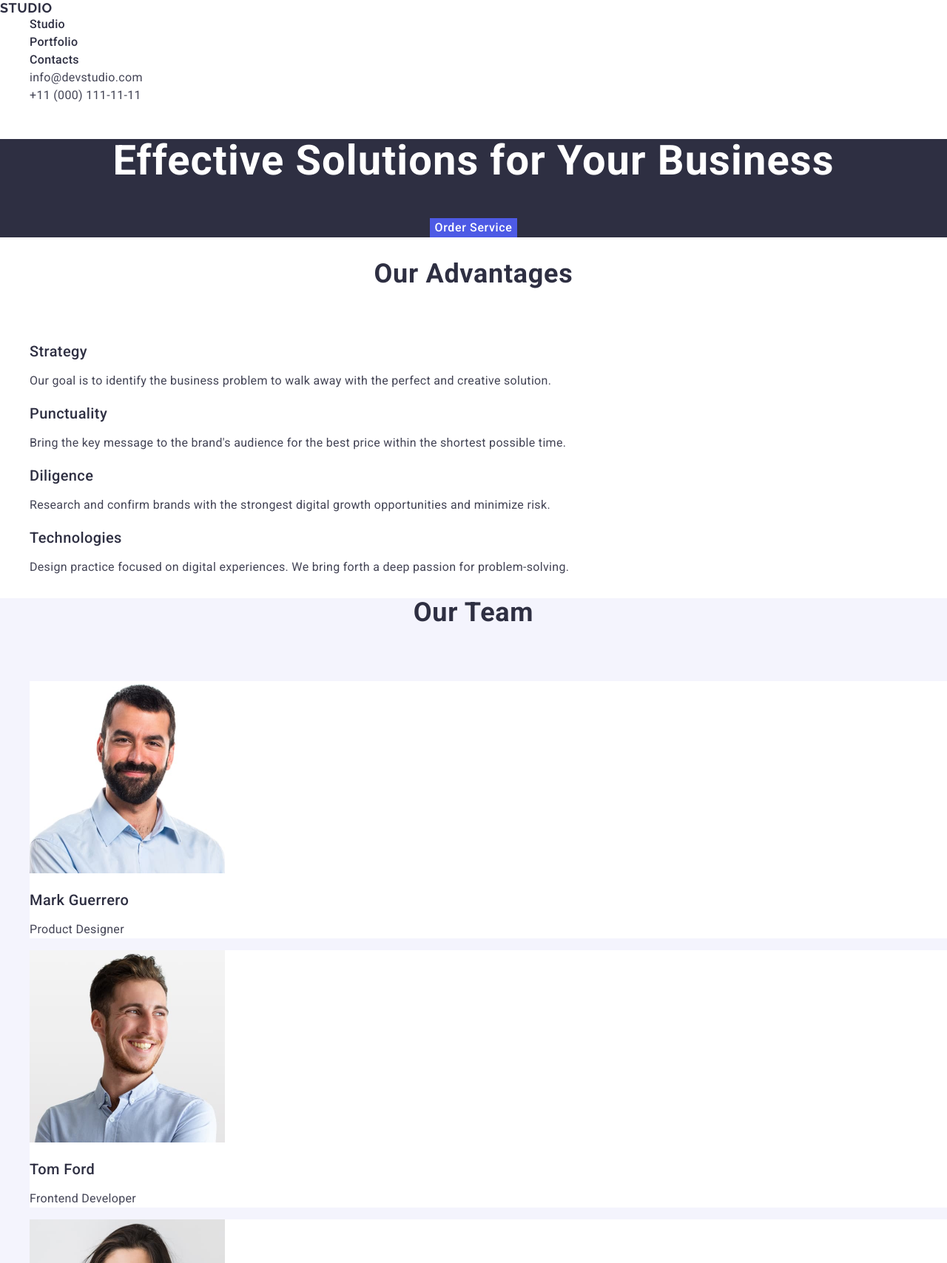
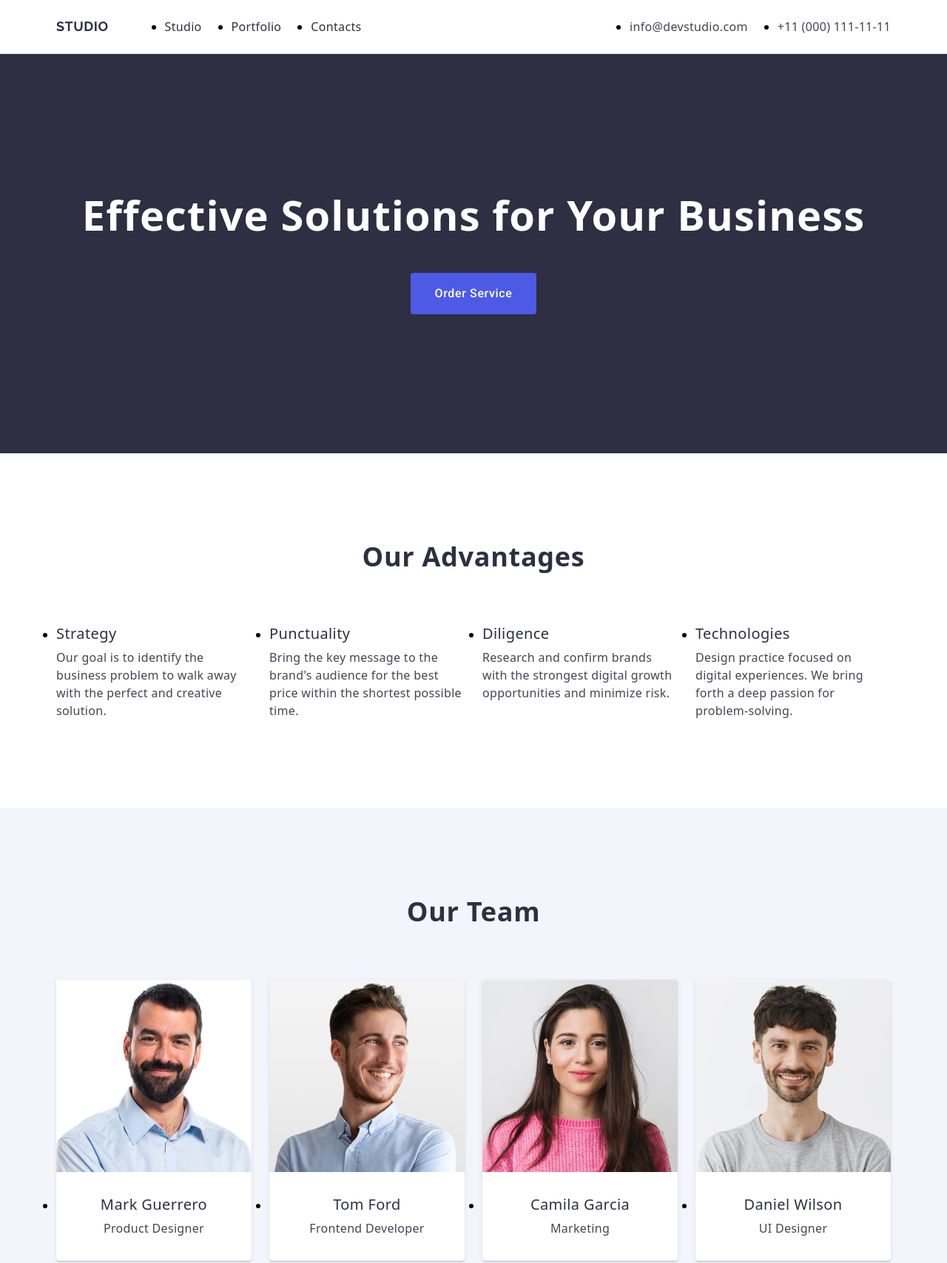
Before and after one commit to Dishonored1402/goit-markup-hw-03, a plain HTML site: page index.html in a window 1280 px wide. Shown: the top 1708 px of the page at 74% size. Drawn offline with nearby package versions, Linux system fonts and the light colour scheme.

Commit message:
Add files via upload

```diff
--- a/css/styles.css
+++ b/css/styles.css
@@ -1,13 +1,27 @@
-body {
-  font-family: "Roboto", sans-serif;
-  color: #434455;
-  background-color: #ffffff;
+
+h1, h2, h3, h4, h5, h6, p, ul {
   margin: 0;
+  padding: 0;
 }
 
+.container {
+  max-width: 1158px;
+  margin-left: auto;
+  margin-right: auto;
+  padding-left: 15px;
+  padding-right: 15px;
+}
 
-.nav-main {
-  margin: 0 auto;
+.header-main {
+  border-bottom: 1px solid #e7e9fc;
+  background-color: #fff;
+}
+
+.header-main .container {
+  display: flex;
+  align-items: center;
+  justify-content: space-between;
+  height: 72px;
 }
 
 .logo,
@@ -21,7 +35,6 @@ body {
   text-transform: uppercase;
   color: #4d5ae5;
   text-decoration: none;
-  margin-right: 76px;
 }
 
 .logo-span,
@@ -32,23 +45,15 @@ body {
   color: #f4f4fd;
 }
 
-.nav-list,
-.address-list,
-.adv-list,
-.team-list,
-.portfolio-list {
-  list-style: none;
-  margin: 0;
+.nav-main {
+  display: flex;
+  align-items: center;
 }
-
-.nav-link:hover {
-color: #404bbf;
+.nav-list {
+  display: flex;
+  gap: 40px;
+  margin-left: 76px;
 }
-
-.nav-link:focus {
-color: #404bbf;
-}
-
 .nav-link {
   color: #2e2f42;
   font-weight: 500;
@@ -56,8 +61,18 @@ color: #404bbf;
   line-height: 1.5;
   letter-spacing: 0.02em;
   text-decoration: none;
+  padding: 24px 0;
+  display: block;
+}
+.nav-link:hover,
+.nav-link:focus {
+  color: #404bbf;
 }
 
+.address-main .address-list {
+  display: flex;
+  gap: 40px;
+}
 
 .address-main,
 .address-footer {
@@ -70,31 +85,26 @@ color: #404bbf;
   letter-spacing: 0.02em;
   color: #434455;
   text-decoration: none;
+  transition: color 0.2s;
 }
-
+.address-link:hover,
 .address-link:focus {
-  color: #404bbf;
-}
-
-.address-link:hover {
   color: #404bbf;
 }
 
 .section-hero {
   background-color: #2e2f42;
   text-align: center;
+  padding: 188px 0;
 }
-
 .hero-title {
   color: #ffffff;
   font-size: 56px;
   font-weight: 700;
   line-height: 1.07;
   letter-spacing: 0.02em;
-  text-align: center;
   margin-bottom: 48px;
 }
-
 .hero-btn {
   background-color: #4d5ae5;
   color: #ffffff;
@@ -104,28 +114,22 @@ color: #404bbf;
   line-height: 1.5;
   letter-spacing: 0.04em;
   border: none;
+  border-radius: 4px;
+  padding: 16px 32px;
   cursor: pointer;
+  transition: background-color 0.2s;
+  box-shadow: 0px 4px 4px rgba(46, 47, 66, 0.08);
+}
+.hero-btn:hover,
+.hero-btn:focus {
+  background-color: #404bbf;
 }
 
-.hero-btn:hover {
-  background-color: #404BBF;
+.section-adv,
+.section-team,
+.section-portfolio {
+  padding: 120px 0;
 }
-.hero-btn:focus {
-  background-color: #404BBF;
-}
-
-.portfolio-item {
-  background-color: #ffffff;
-}
-
-.section-team {
-  background-color: #f4f4fd;
-}
-
-.team-item {
-  background-color: #FFFFFF;
-}
-
 .section-title {
   font-size: 36px;
   font-weight: 700;
@@ -137,6 +141,13 @@ color: #404bbf;
   margin-bottom: 72px;
 }
 
+.adv-list {
+  display: flex;
+  gap: 24px;
+}
+.adv-item {
+  flex-basis: calc((100% - 72px) / 4);
+}
 .adv-subtitle {
   font-size: 20px;
   font-weight: 500;
@@ -152,6 +163,29 @@ color: #404bbf;
   letter-spacing: 0.02em;
 }
 
+.section-team {
+  background-color: #f4f4fd;
+}
+.team-list {
+  display: flex;
+  gap: 24px;
+  justify-content: center;
+}
+.team-item {
+  flex-basis: calc((100% - 72px) / 4);
+  border-radius: 0 0 4px 4px;
+  background-color: #fff;
+  box-shadow: 0 2px 1px rgba(46, 47, 66, 0.08),
+              0 1px 1px rgba(46, 47, 66, 0.16),
+              0 1px 6px rgba(46, 47, 66, 0.08);
+  text-align: center;
+  padding-bottom: 32px;
+}
+.team-img {
+  width: 100%;
+  border-radius: 4px 4px 0 0;
+  margin-bottom: 32px;
+}
 .team-name {
   font-size: 20px;
   font-weight: 500;
@@ -167,6 +201,29 @@ color: #404bbf;
   letter-spacing: 0.02em;
 }
 
+.portfolio-list {
+  display: flex;
+  flex-wrap: wrap;
+  gap: 24px;
+  row-gap: 48px;
+}
+.portfolio-item {
+  flex-basis: calc((100% - 48px) / 3);
+  background-color: #fff;
+  border-bottom: 1px solid #e7e9fc;
+  box-shadow: 0 2px 1px rgba(46, 47, 66, 0.08),
+              0 1px 1px rgba(46, 47, 66, 0.16),
+              0 1px 6px rgba(46, 47, 66, 0.08);
+  display: flex;
+  flex-direction: column;
+  align-items: center;
+  padding-bottom: 32px;
+}
+.portfolio-img {
+  display: block;
+  width: 100%;
+  height: auto;
+}
 .portfolio-name {
   font-size: 20px;
   font-weight: 500;
@@ -185,8 +242,17 @@ color: #404bbf;
 .footer-main {
   background-color: #2e2f42;
   color: #ffffff;
+  padding: 100px 0;
 }
-
+.footer-main .container {
+  display: flex;
+  flex-direction: column;
+  align-items: flex-start;
+}
+.logo-footer {
+  display: inline-block;
+  margin-bottom: 16px;
+}
 .footer-text {
   max-width: 264px;
   margin-bottom: 16px;
@@ -194,3 +260,9 @@ color: #404bbf;
   line-height: 1.5;
   letter-spacing: 0.02em;
 }
+
+img {
+  display: block;
+  max-width: 100%;
+  height: auto;
+}
--- a/index.html
+++ b/index.html
@@ -8,6 +8,7 @@
 
     <link rel="preconnect" href="https://fonts.googleapis.com" />
     <link rel="preconnect" href="https://fonts.gstatic.com" crossorigin />
+    <link rel="stylesheet" href="https://cdnjs.cloudflare.com/ajax/libs/modern-normalize/2.0.0/modern-normalize.min.css" />
     <link
       href="https://fonts.googleapis.com/css?family=Raleway:700&family=Roboto:400,500,700&display=swap"
       rel="stylesheet"
@@ -17,6 +18,7 @@
   </head>
   <body>
     <header class="header-main">
+      <div class="container">
         <nav class="nav-main">
           <a href="./index.html" class="logo logo-main">
             <span class="logo-span">Studio</span>
@@ -47,15 +49,19 @@
             </li>
           </ul>
         </address>
+      </div>
     </header>
 
     <main>
       <section class="section-hero">
+        <div class="container">
           <h1 class="hero-title">Effective Solutions for Your Business</h1>
           <button type="button" class="hero-btn">Order Service</button>
+        </div>
       </section>
 
       <section class="section-adv">
+        <div class="container">
           <h2 class="section-title">Our Advantages</h2>
           <ul class="adv-list">
             <li class="adv-item">
@@ -87,9 +93,11 @@
               </p>
             </li>
           </ul>
+        </div>
       </section>
 
       <section class="section-team">
+        <div class="container">
           <h2 class="section-title">Our Team</h2>
           <ul class="team-list">
             <li class="team-item">
@@ -133,9 +141,11 @@
               <p class="team-job">UI Designer</p>
             </li>
           </ul>
+        </div>
       </section>
 
       <section class="section-portfolio">
+        <div class="container">
           <h2 class="section-title">Our Portfolio</h2>
           <ul class="portfolio-list">
             <li class="portfolio-item">
@@ -199,10 +209,12 @@
               <p class="portfolio-text">Marketing</p>
             </li>
           </ul>
+        </div>
       </section>
     </main>
 
     <footer class="footer-main">
+      <div class="container">
         <a href="./index.html" class="logo logo-footer">
           <span class="logo-span logo-span-footer">Studio</span>
         </a>
@@ -224,6 +236,7 @@
             </li>
           </ul>
         </address>
+      </div>
     </footer>
   </body>
 </html>
```
Lines whose indentation alone changed are shown as unchanged.
